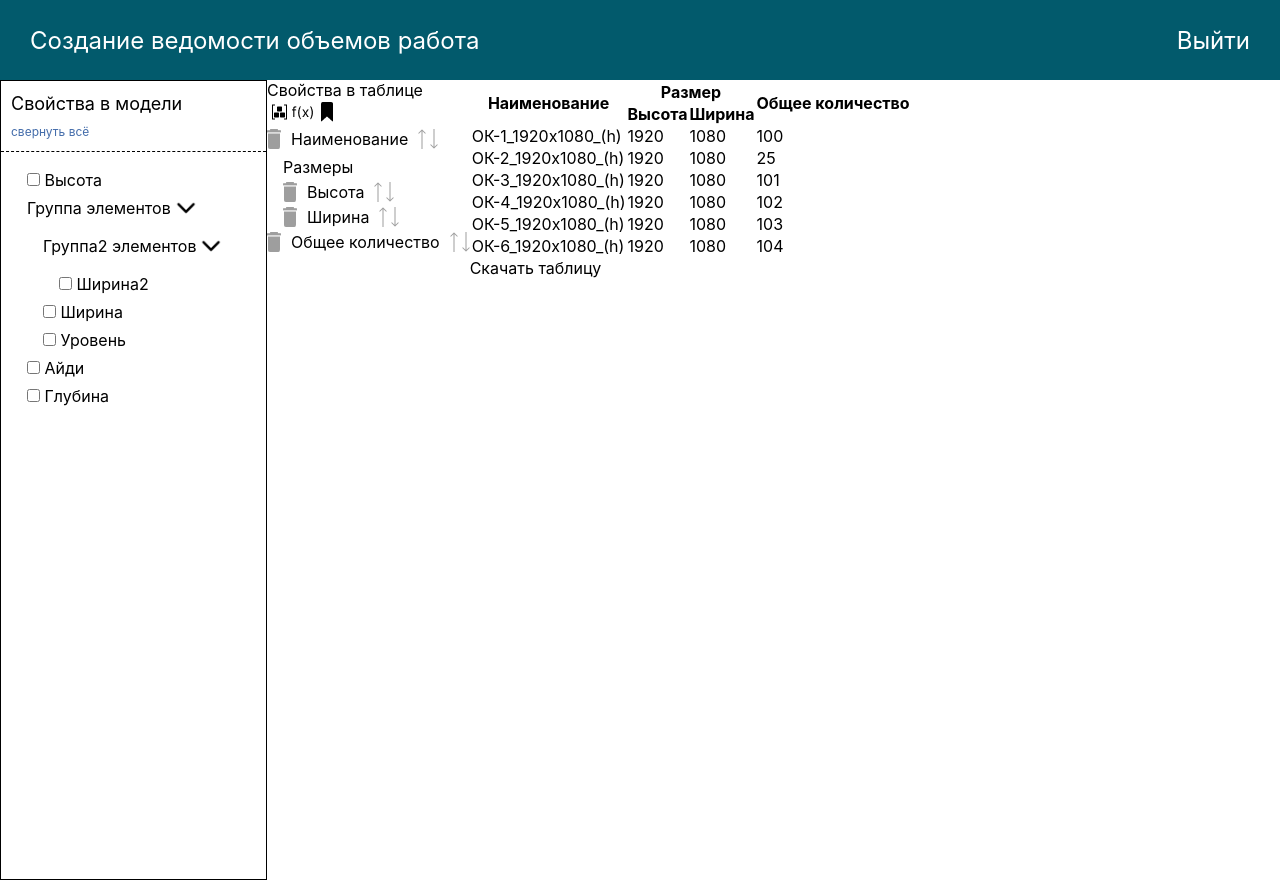
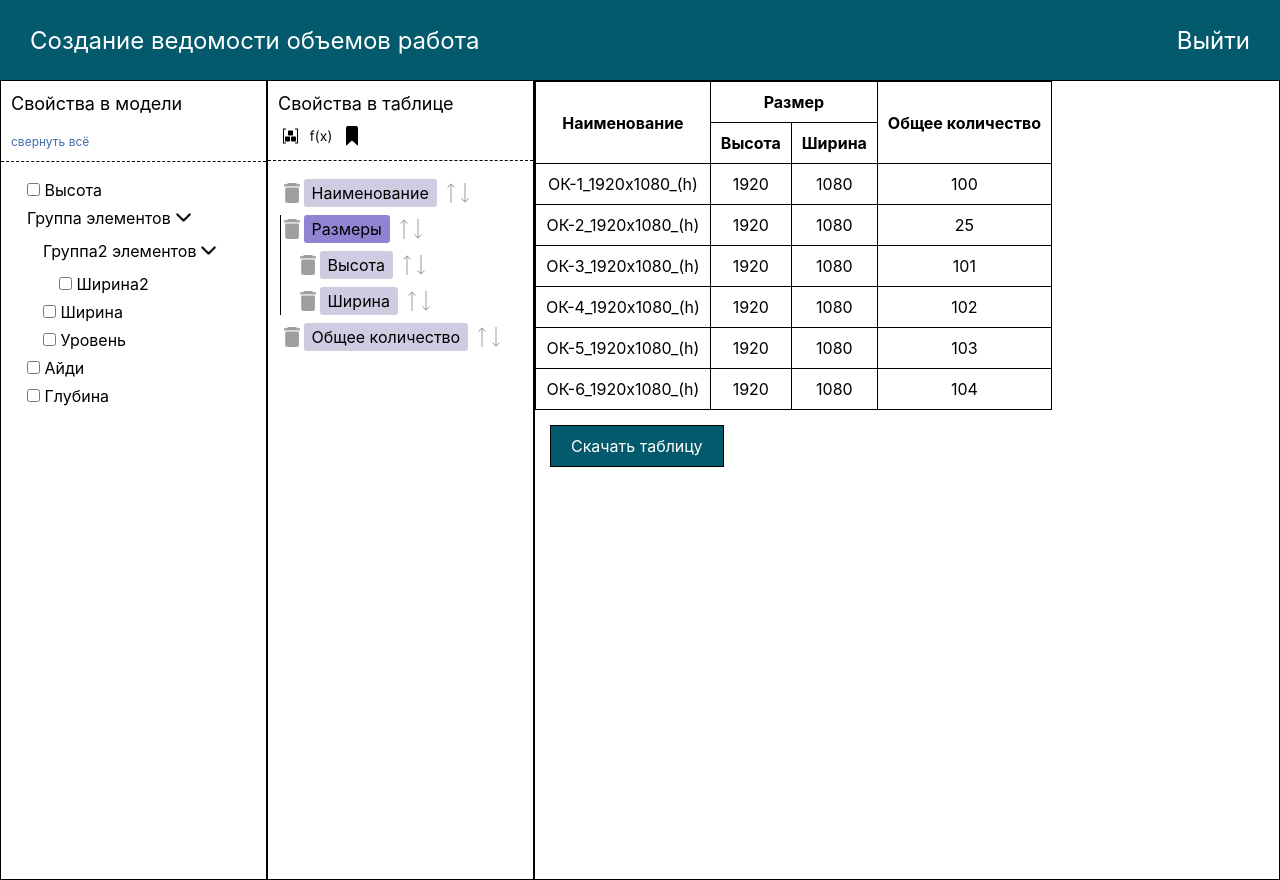
Before and after one commit to nekrulya/vue_tangl, a Vue app: page / in a window 1280 px wide. Built offline with nearby package versions, Linux system fonts and the light colour scheme.

Commit message:
lets gooo3

```diff
--- a/public/index.html
+++ b/public/index.html
@@ -13,6 +13,7 @@
         padding: 0px;
         margin: 0px;
         border: none;
+        scroll-behavior: smooth;
       }
 
       *,
--- a/src/components/ChoosedGroup.vue
+++ b/src/components/ChoosedGroup.vue
@@ -1,6 +1,13 @@
 <template>
-  <li v-if="choosedItem.isGroup" class="choosed__item">
-    <span class="choosed__item__text">{{ choosedItem.groupText }}</span>
+  <li v-if="choosedItem.isGroup" class="choosed__group">
+    <div class="cont">
+      <img class="choosed__item__img" src="../assets/delete.png" alt="delete" />
+      <span class="choosed__item__text">{{ choosedItem.groupText }}</span>
+      <div class="arrows">
+        <img src="../assets/Arrow1.png" alt="arrow Up" />
+        <img src="../assets/Arrow2.png" alt="arrow Down" />
+      </div>
+    </div>
     <ul class="choosed_list">
       <ChoosedGroup
         v-for="child in choosedItem.children"
@@ -25,3 +32,34 @@ export default {
   },
 };
 </script>
+
+<style scoped>
+.choosed__group {
+  border-left: 1px solid black;
+  padding-left: 3px;
+  position: relative;
+  left: -4px;
+}
+.cont {
+  display: flex;
+  align-items: center;
+}
+.choosed__item__img {
+  height: 20px;
+  margin-right: 4px;
+}
+.choosed__item__text {
+  display: inline-block;
+  padding: 4px 8px;
+  background-color: #8f84d1;
+  border-radius: 3px;
+}
+.arrows {
+  display: inline-flex;
+  align-items: center;
+  justify-content: space-between;
+  height: 20px;
+  width: 22px;
+  margin-left: 10px;
+}
+</style>
--- a/src/components/ChoosedItem.vue
+++ b/src/components/ChoosedItem.vue
@@ -22,16 +22,24 @@ export default {
 .choosed__item {
   display: flex;
   width: fit-content;
-  margin: 5px 0;
+  align-items: center;
 }
 
 .choosed__item__img {
-  margin-right: 10px;
+  height: 20px;
+  margin-right: 4px;
+}
+
+.choosed__item__text {
+  padding: 4px 8px;
+  background-color: #cfcce2;
+  border-radius: 3px;
 }
 
 .arrows {
   margin-left: 10px;
-  width: 20px;
+  height: 20px;
+  width: 22px;
   display: flex;
   justify-content: space-between;
 }
--- a/src/components/ChoosedProperties.vue
+++ b/src/components/ChoosedProperties.vue
@@ -85,3 +85,31 @@ export default {
   },
 };
 </script>
+
+<style scoped>
+.choosed_properties {
+  min-height: 100vh;
+  min-width: 267px;
+  border: 1px solid black;
+}
+.title_and_buttons {
+  padding: 12px 10px;
+}
+.choosed_properties__title {
+  color: #000;
+  font-size: 18px;
+  font-style: normal;
+  font-weight: 400;
+  line-height: normal;
+}
+.choosed_properties__buttons {
+  margin-top: 10px;
+  display: flex;
+  width: 35%;
+  justify-content: space-between;
+}
+.choosed_properties__list {
+  border-top: 1px dashed black;
+  padding: 10px 10px 10px 0;
+}
+</style>
--- a/src/components/FinalTable.vue
+++ b/src/components/FinalTable.vue
@@ -1,7 +1,7 @@
 <template>
   <div class="table_view">
     <table class="res_table">
-      <thead>
+      <thead class="thead">
         <tr>
           <th rowspan="2">Наименование</th>
           <th colspan="2">Размер</th>
@@ -62,3 +62,36 @@ export default {
   },
 };
 </script>
+
+<style scoped>
+.table_view {
+  border: 1px solid black;
+  width: 100%;
+  min-height: 100vh;
+}
+
+.res_table {
+  border: 1px solid black;
+  border-collapse: collapse;
+}
+
+.thead {
+  height: 80px;
+}
+
+th,
+td {
+  border: 1px solid black;
+  padding: 10px;
+  text-align: center;
+}
+
+.table_download {
+  display: inline-block;
+  margin: 15px;
+  padding: 10px 20px;
+  border: 1px solid black;
+  background-color: #025a6c;
+  color: #fff;
+}
+</style>
--- a/src/components/ModelGroup.vue
+++ b/src/components/ModelGroup.vue
@@ -9,13 +9,11 @@
         v-for="child in item.children"
         :key="child.id"
         :item="child"
-        :isVisible="isVisible"
       ></ModelGroup>
     </ul>
   </li>
   <ModelPropertiesItem
     v-if="!item.isGroup"
-    v-show="isVisible"
     :item="item.element"
   ></ModelPropertiesItem>
 </template>
@@ -24,7 +22,7 @@
 import ModelPropertiesItem from "./ModelPropertiesItem.vue";
 
 export default {
-  props: ["item", "isVisible"],
+  props: ["item", "showAll"],
   components: {
     ModelPropertiesItem,
   },
@@ -33,14 +31,20 @@ export default {
 
 <style scoped>
 .angle {
-  height: 30px;
+  height: 25px;
   position: relative;
-  top: -5px;
+  top: -3px;
 }
 .text_angle {
   display: flex;
   justify-content: space-between;
-
   max-width: fit-content;
 }
+.properties__list {
+  color: #000;
+  font-size: 16px;
+  font-style: normal;
+  font-weight: 400;
+  line-height: normal;
+}
 </style>
--- a/src/components/ModelProperties.vue
+++ b/src/components/ModelProperties.vue
@@ -110,6 +110,7 @@ export default {
           children: [],
         },
       ],
+      showAll: true,
     };
   },
 };
@@ -137,7 +138,7 @@ export default {
   font-style: normal;
   font-weight: 400;
   line-height: normal;
-  margin-top: 10px;
+  margin-top: 20px;
 }
 
 .properties {
--- a/src/components/PropertiesList.vue
+++ b/src/components/PropertiesList.vue
@@ -4,7 +4,7 @@
       v-for="(item, index) in items"
       :key="index"
       :item="item"
-      :isVisible="isVisible"
+      :showAll="showAll"
     ></ModelGroup>
   </ul>
 </template>
@@ -16,9 +16,9 @@ export default {
   components: {
     ModelGroup,
   },
-  props: ["items"],
+  props: ["items", "showAll"],
   data() {
-    return { isVisible: true };
+    return {};
   },
 };
 </script>
```
